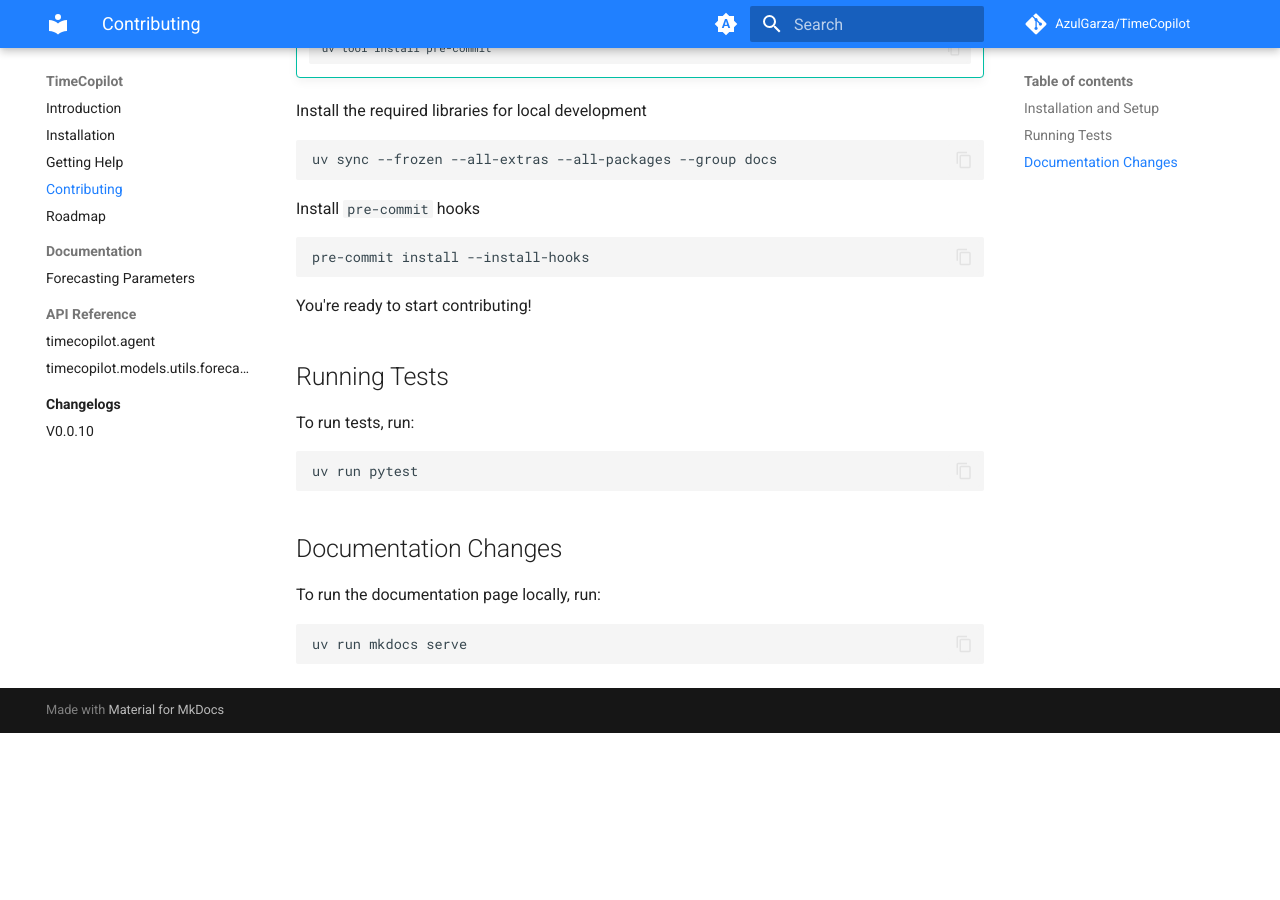
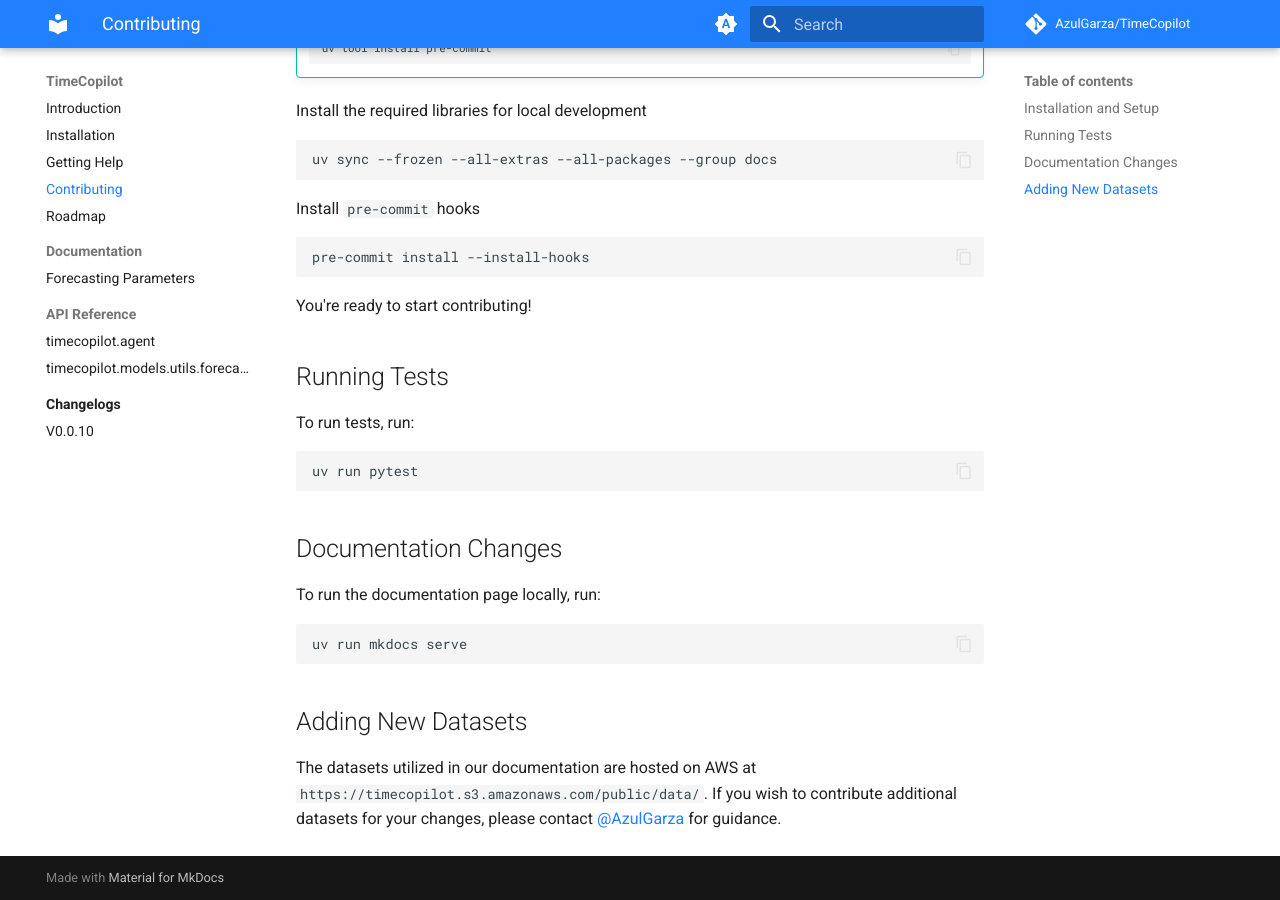
Before and after one commit to mpg05883/timecopilot, an MkDocs documentation site: the page built from docs/contributing.md, in a window 1280 px wide and 900 px high, scrolled down 585 px. Built offline with MkDocs 1.6.1 and Material for MkDocs 9.7.7, drawn with Linux system fonts in a browser that asks for light colours; comment, search, counter and statistics services are not loaded; before the commit the page ends 1318 px from its top, so only the background shows below that.

Commit message:
docs: add guidance on hosted datasets

````diff
--- a/docs/contributing.md
+++ b/docs/contributing.md
@@ -50,3 +50,7 @@
 ```bash
 uv run mkdocs serve
 ```
+
+## Adding New Datasets
+
+The datasets utilized in our documentation are hosted on AWS at `https://timecopilot.s3.amazonaws.com/public/data/`. If you wish to contribute additional datasets for your changes, please contact [@AzulGarza](http://github.com/AzulGarza) for guidance.
````
